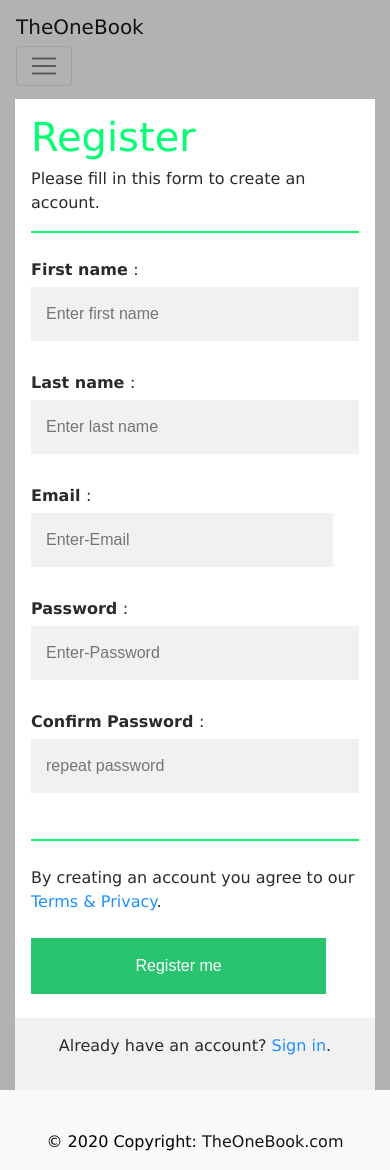
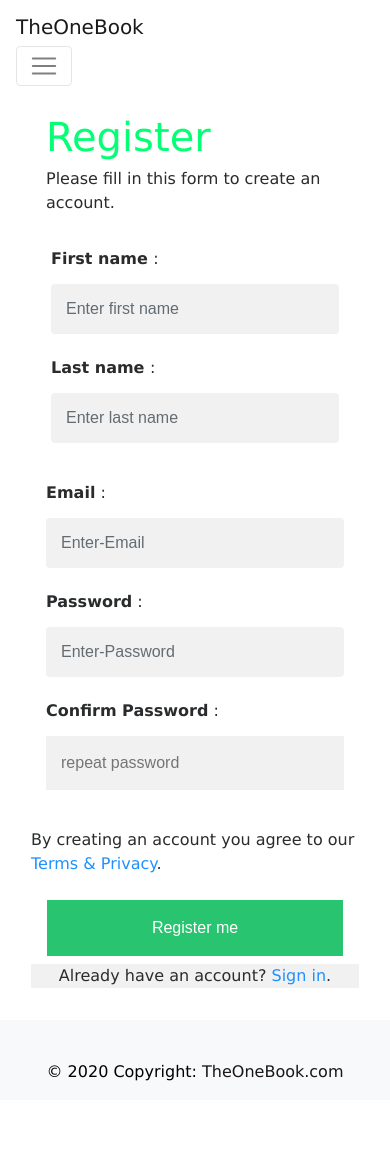
Before and after one commit to inomesh/theonebook, a Flask app: page / in a window 390 px wide. After the commit the page ends 1081 px from the top, so only its background shows below. Run offline with Flask 2, Linux system fonts and the light colour scheme; some libraries are stand-ins or nearby versions.

Commit message:
added some bootstrap classes for responsiveness and better design

```diff
--- a/static/styles.css
+++ b/static/styles.css
@@ -1,6 +1,6 @@
 body {
     font-family: Verdana, Geneva, Tahoma, sans-serif;
-    background-color: rgb(179, 178, 177);
+    background-color: rgb(255, 255, 255);
   }
 
   h1{
--- a/templates/index.html
+++ b/templates/index.html
@@ -12,38 +12,83 @@
 
 {% block body %}
 
+<div class="container d-flex justify-content-center align-items-center">
 
-<form action="{{ url_for('index') }}" method="post">
-    <div class="container">
-      <h1>Register</h1>
-      <p>Please fill in this form to create an account.</p>
-      <hr>
+  <form class="w-100" action="{{ url_for('index') }}" method="post">
 
-      <label for="name"><b>First name </b>:
-      <input type="text" placeholder="Enter first name" name="fname" required></label><br>
+    <div class="form">
 
-      <label for="name"><b>Last name </b>:
-      <input type="text" placeholder="Enter last name" name="lname" required /></label><br>
+        <div class="row no-gutters justify-content-center align-items-center">
 
-      <label for="email"><b>Email </b>:
-      <input type="text" placeholder="Enter-Email" name="email" required /></label><br>
+          <!-- head -->
+        <div class="col-12 form-group">
+          <h1 class="col-12">Register</h1>
+          <p class="col-12">Please fill in this form to create an account.</p>
+        </div>
 
-      <label for="psw"><b>Password </b>:
-      <input type="password" placeholder="Enter-Password" id="password" name="password" required /> </label><br>
+        <!-- first name/ last name -->
+        <div class="col-12 form-group">
 
-      <label for="psw-repeat"><b>Confirm Password </b>:
-        <input type="password" id="confirm_password" placeholder="repeat password" onkeyup='check();' name="cnfrm-pwd" required />
-        <span id='message'></span></label><br>
-      <hr>
-      <p>By creating an account you agree to our <a href="#">Terms & Privacy</a>.</p>
+          <div class="row no-gutters w-100 px-3">
 
-      <button type="submit" class="pure-button registerbtn" name="Reg-Button">Register me</button>
+            <!-- first name -->
+            <div class="col-12 col-md-6 px-1">
+              <label for="fname"><b>First name </b>:  </label>
+              <input type="text" class="form-control" id="fname" placeholder="Enter first name" name="fname" required>
+            </div>
+
+            <!-- last name -->
+            <div class="col-12 col-md-6 px-1">
+               <label for="lname"><b>Last name </b>:</label>
+                <input type="text" class="form-control" id="lname" placeholder="Enter last name" name="lname" required />
+            </div>
+
+          </div>
+
+        </div>
+
+        <!-- credentials -->
+        <div class="col-12 form-group">
+
+            <div class="col">
+              <label for="userEmail"><b>Email</b> :</label>
+              <input type="text" class="form-control" id="userEmail" placeholder="Enter-Email" name="email" required />
+            </div>
+
+            <div class="col">
+              <label for="password"><b>Password</b> :</label>
+              <input type="password" class="form-control" placeholder="Enter-Password" id="password" name="password" required />
+            </div>
+
+            <div class="col">
+              <label for="confirm_password"><b>Confirm Password</b> :</label>
+              <input type="password" id="confirm_password" placeholder="repeat password" onkeyup='check();' name="cnfrm-pwd" required />
+              <span id='message'></span>
+            </div>
+
+
+        </div>
+
+        <div class="col-12 border-top">
+          <p>By creating an account you agree to our <a href="#">Terms & Privacy</a>.</p>
+        </div>
+
+        <button type="submit" class="pure-button registerbtn" name="Reg-Button">Register me</button>
+
+      </div>
+
     </div>
 
-    <div class="container signin">
+    <div class="signin">
       <p>Already have an account? <a href="Signin.html">Sign in</a>.</p>
     </div>
+
   </form>
+
+
+
+</div>
+
 
 {% endblock %}
 
```
Also changed, not shown: templates/dbBooks.html (+52 -18 lines), 2 other files.
